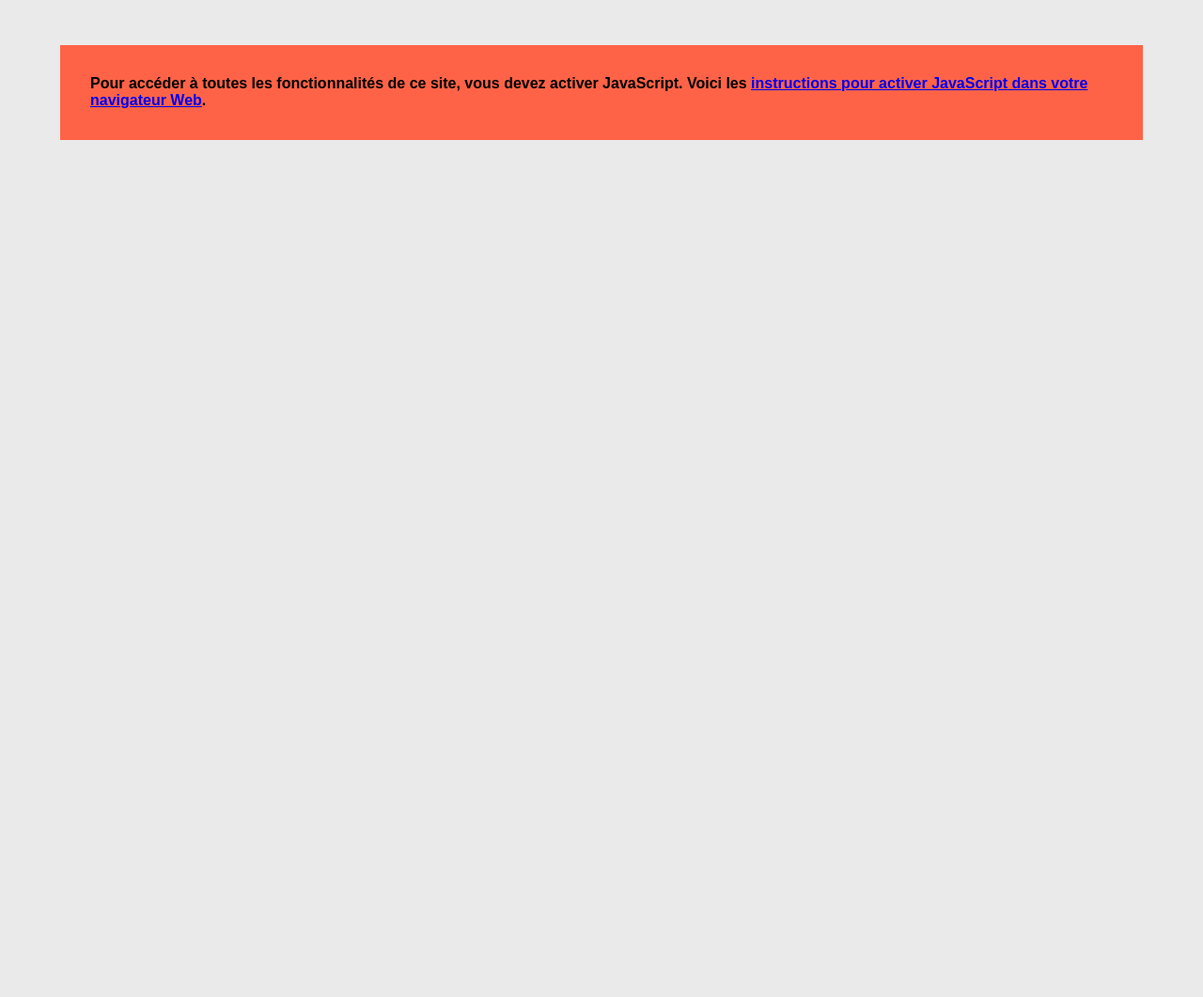
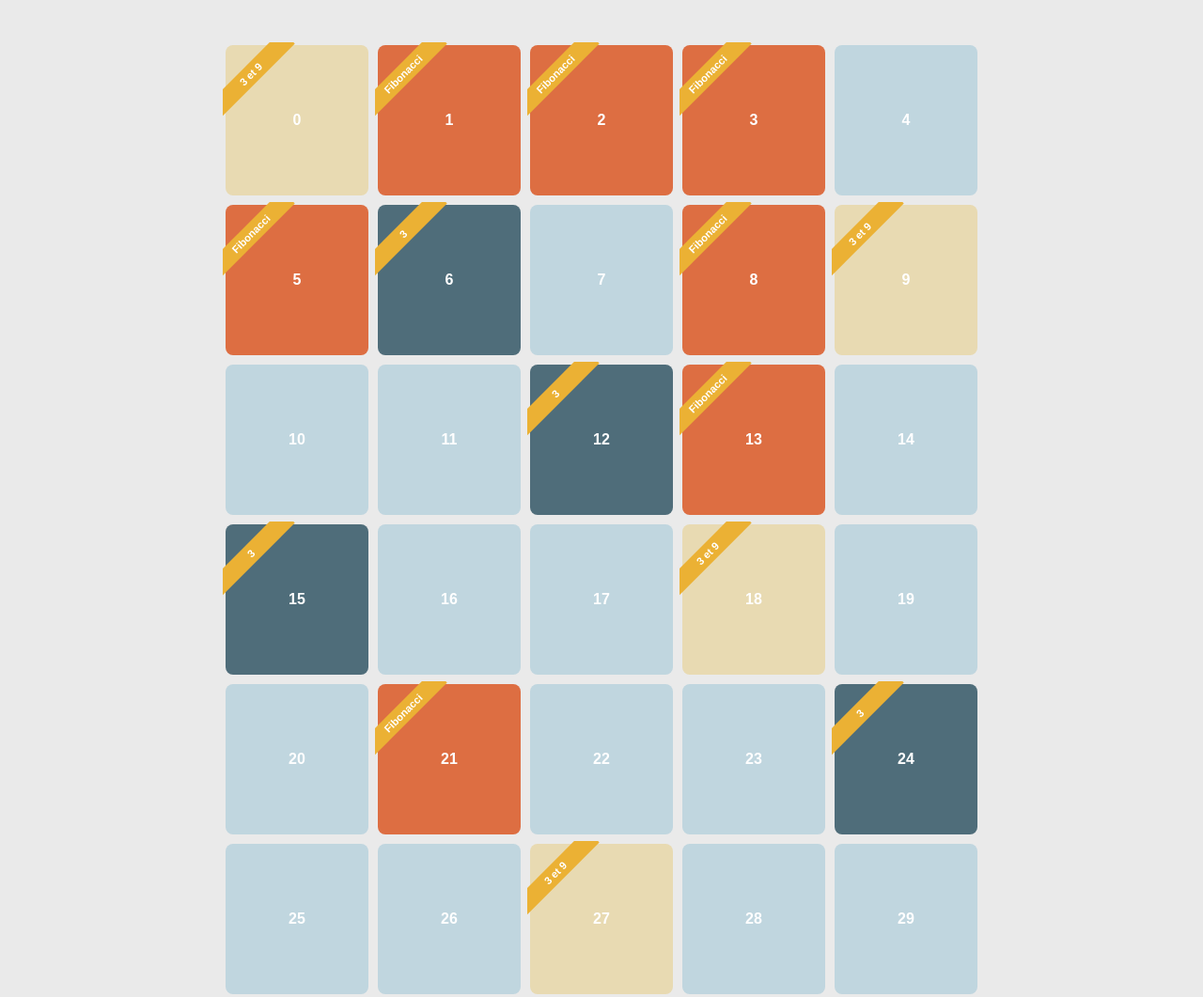
Before and after one commit to loicdelanoe/examen-dcc-aout-2019-2020, a website: page index.html in a window 1280 px wide. Shown: the top 1061 px of the page at 94% size. Before the commit the page ends 800 px from the top, so only its background shows below. Drawn offline with Linux system fonts and the light colour scheme.

Commit message:
✅ Finished

```diff
--- a/index.html
+++ b/index.html
@@ -24,6 +24,6 @@
     instructions pour activer JavaScript dans votre navigateur Web</a>.
 </p>
 <ol class="grid" id="app"></ol>
-<script src="dist/js/script.min.js"></script>
+<script src="./main.js"></script>
 </body>
 </html>
--- a/main.js
+++ b/main.js
@@ -1,3 +1,59 @@
 // Nom :
 // Prénom :
 // Groupe :
+
+const fizzBonnaci = {
+    app: document.getElementById('app'),
+    idx: 0,
+    init() {
+        document.documentElement.classList.add('js-enabled');
+        this.generateItems();
+        this.infiniteItems();
+    },
+    generateItems() {
+        for (let i = 0; i < 200; i++) {
+            if (this.isFibonacci(i)) {
+                this.app.insertAdjacentHTML('beforeend', `<li class="fibonacci grid__item">${this.idx}
+                                                             <div class="ribbon-wrapper">
+                                                                <div data-text="somme" class="ribbon">Fibonacci</div>
+                                                              </div>
+                                                            </li>`);
+            } else if (this.idx % 3 === 0 && this.idx % 9 === 0) {
+                this.app.insertAdjacentHTML('beforeend', `<li class="multiple-3-9 grid__item">${this.idx}
+                                                              <div class="ribbon-wrapper">
+                                                                <div class="ribbon">3 et 9</div>
+                                                              </div>
+                                                            </li>`);
+            } else if (this.idx % 3 === 0) {
+                this.app.insertAdjacentHTML('beforeend', `<li class="multiple-3 grid__item">${this.idx}
+                                                              <div class="ribbon-wrapper">
+                                                                <div class="ribbon">3</div>
+                                                              </div>
+                                                            </li>`);
+            } else {
+                this.app.insertAdjacentHTML('beforeend', `<li class="grid__item">${this.idx}</li>`);
+            }
+            this.idx++
+        }
+    },
+    isFibonacci(n) {
+        let a = 0;
+        let b = 1;
+        while (b < n) {
+            let temp = b;
+            b = a + b;
+            a = temp;
+
+        }
+        return b === n;
+    },
+    infiniteItems() {
+        window.addEventListener('scroll', () => {
+            if (window.scrollY > document.documentElement.scrollHeight - 1000) {
+                fizzBonnaci.generateItems();
+            }
+        });
+    },
+};
+
+fizzBonnaci.init();
```
